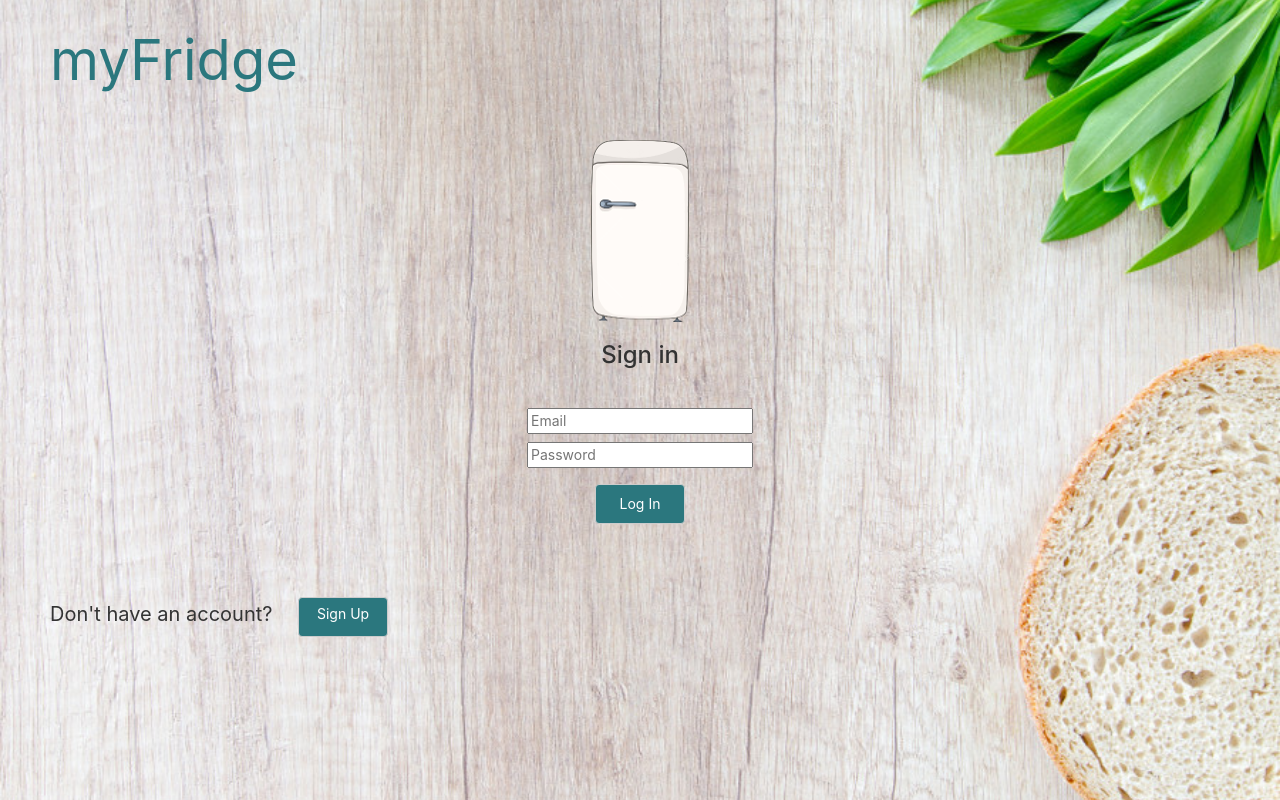
After one commit to asaldivar18/myFridge, a PHP site: page /login.html in a window 1280 px wide. The commit adds this page. Run offline with PHP 8.4, Linux system fonts and the light colour scheme; some libraries are stand-ins or nearby versions.

Commit message:
login page updated

```diff
--- /dev/null
+++ b/daniels test/login.html
@@ -0,0 +1,33 @@
+<!DOCTYPE html>
+<html>
+<head>
+    <title>myFridge</title>
+    <script src="https://www.gstatic.com/firebasejs/3.9.0/firebase.js"></script>
+    <script src="scripts/scripts.js" type="text/javascript"></script>
+    <link href="https://maxcdn.bootstrapcdn.com/bootstrap/3.3.7/css/bootstrap.min.css" rel="stylesheet" integrity="sha384-BVYiiSIFeK1dGmJRAkycuHAHRg32OmUcww7on3RYdg4Va+PmSTsz/K68vbdEjh4u" crossorigin="anonymous">
+    <link rel="stylesheet" href="style.css" />
+    <link href="https://fonts.googleapis.com/css?family=Libre+Baskerville" rel="stylesheet">
+</head>
+
+<body>
+  <a style="text-decoration:none"href="file:///Users/danielkatz/Desktop/BCIT/Project%20Term/Git/myFridgePersonal/login.html">
+    <div class="title">myFridge</div></a>
+    <p style="text-align:center;">
+        <img class="logo" src="images/loginlogo.png">
+    </p>
+    <h3>Sign in</h3>
+    <div class="form-group main">
+      <input type="email" id="email" class="inputs" placeholder="Email"/><br />
+      <input type="password" id="pwd" class="inputs" placeholder="Password"/><br />
+      <button id="log1" class="btn btn-default">Log In</button>
+      <br>
+      <br>
+      <div id="newacc1">
+      <p> Don't have an account?
+        <a href="file:///Users/danielkatz/Desktop/BCIT/Project%20Term/Git/myFridgePersonal/signup.html"<button style="background-color: #2B777E;color:white;" id="marleft" class="btn btn-default">Sign Up</button></a></p>
+      <script src="main.js"></script>
+    </div>
+    </div>
+</body>
+
+</html>
--- a/daniels test/style.css
+++ b/daniels test/style.css
@@ -29,6 +29,17 @@ body{
  #log {
    background-color: #2B777E;
    color: white;
+   display: block;
+   white-space: nowrap;
+   text-overflow: ellipsis;
+   overflow: hidden;
+   width: 10%;
+   margin:auto;
+ }
+
+ #log1 {
+   background-color: #2B777E;
+   color: white;
  }
 
 h1 {
@@ -52,10 +63,14 @@ h3 {
 #newacc {
   float: left;
   margin-left: 50px;
-  margin-top: 50px;
   font-size: 20px;
+}
 
-
+#newacc1 {
+  float: left;
+  margin-left: 50px;
+  margin-top: 45px;
+  font-size: 20px;
 }
 
 #marleft {
@@ -77,3 +92,21 @@ body {
 -o-background-size: cover;
 background-size: cover;
 }
+
+#signup {
+    display: block;
+    white-space: nowrap;
+    text-overflow: ellipsis;
+    overflow: hidden;
+    width: 100%;
+}
+
+.title:hover {
+    color: #40A7B1;
+    text-decoration: none;
+}
+
+.btn:hover {
+  color: #40A7B1;
+  text-decoration: none;
+}
```
Also changed, not shown: daniels test/signup.html (added, +28 -0 lines).
